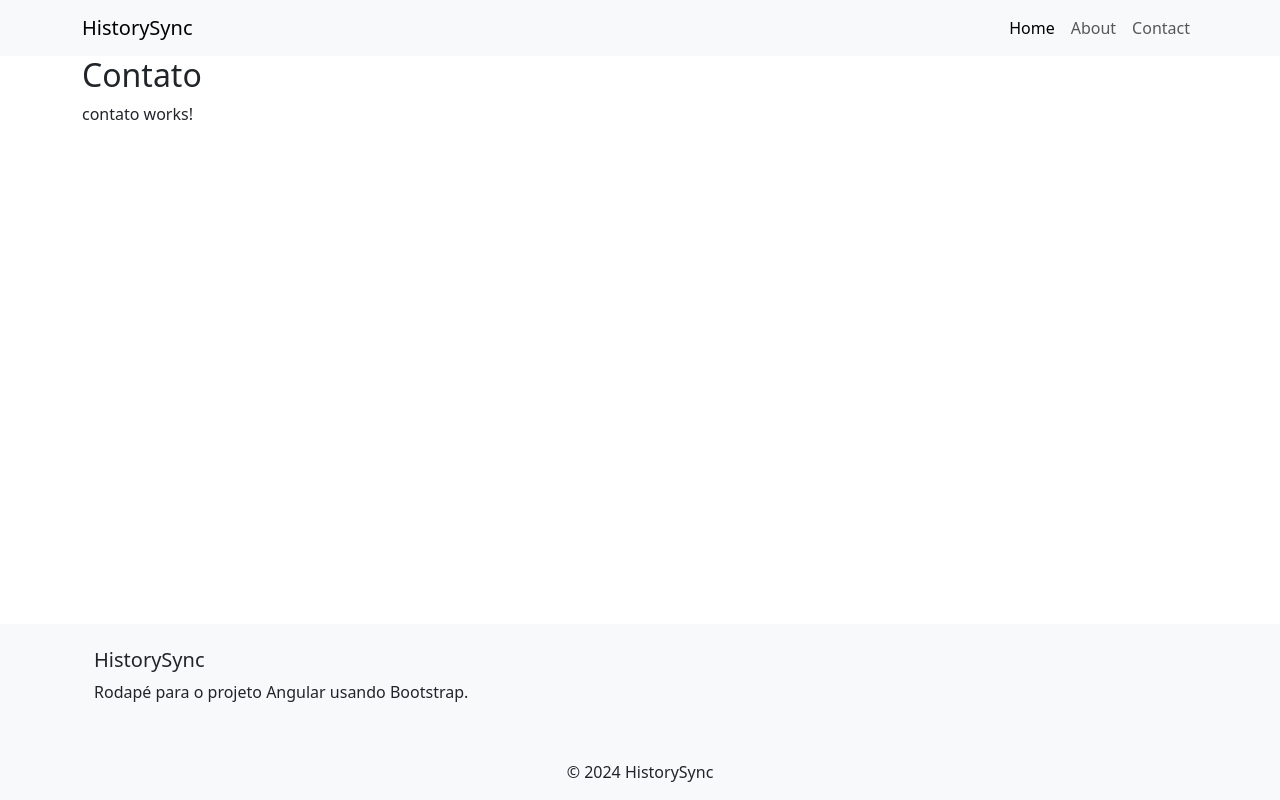
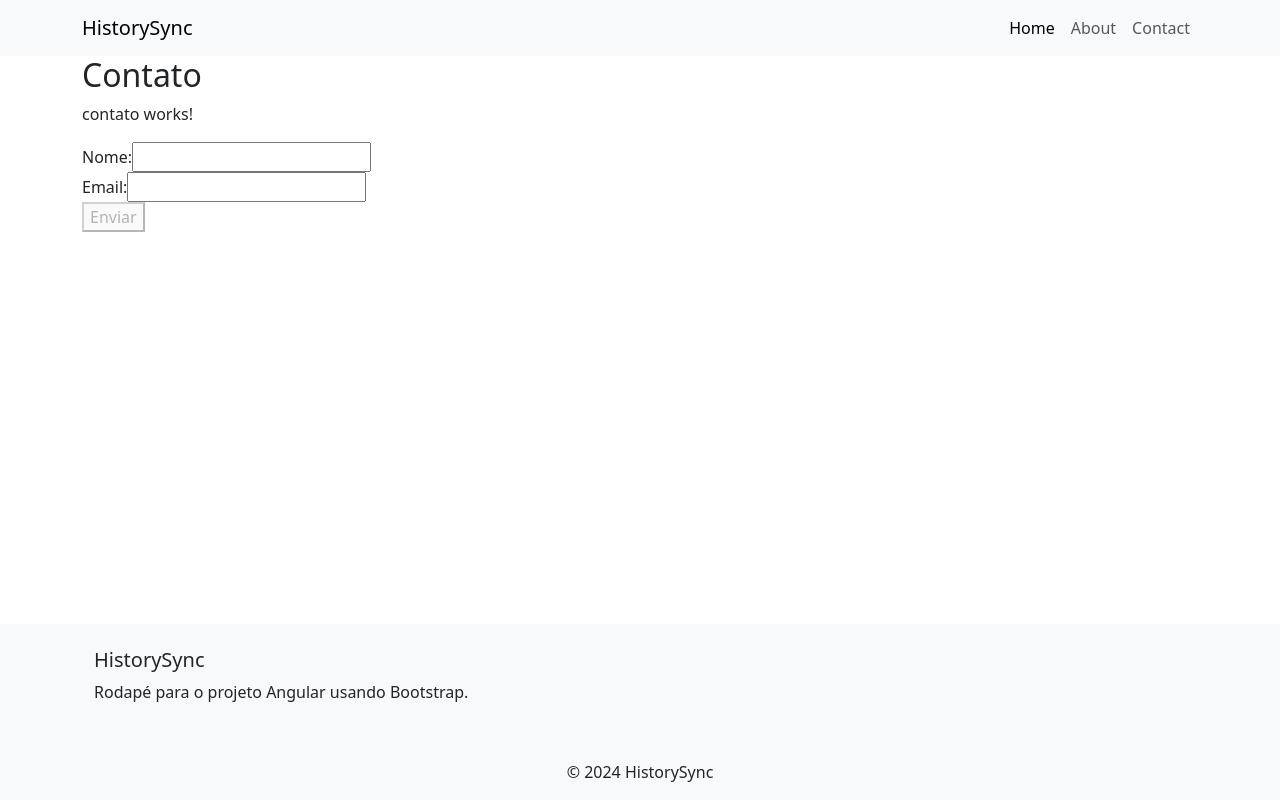
Before and after one commit to Joao-Abner/history-sync, an Angular app in the folder history-sync/: page /contact in a window 1280 px wide. Built offline with nearby package versions, Linux system fonts and the light colour scheme.

Commit message:
feat: implement contact form with validation and local storage functionality

```diff
--- a/history-sync/src/app/contact/contact.component.html
+++ b/history-sync/src/app/contact/contact.component.html
@@ -1,2 +1,25 @@
 <h2>Contato</h2>
 <p>contato works!</p>
+<form (ngSubmit)="onSubmit(contactForm)" #contactForm="ngForm">
+  <div>
+    <label for="name">Nome:</label>
+    <input type="text" id="name" name="name" ngModel required pattern="^[a-zA-ZÀ-ÿ\s]+$">
+    <div *ngIf="contactForm.submitted && contactForm.controls['name']?.errors?.['required']">
+      <p>Nome é obrigatório!</p>
+    </div>
+    <div *ngIf="contactForm.submitted && contactForm.controls['name']?.errors?.['pattern']">
+      <p>Nome deve conter apenas letras!</p>
+    </div>
+  </div>
+  <div>
+    <label for="email">Email:</label>
+    <input type="email" id="email" name="email" ngModel required email>
+    <div *ngIf="contactForm.submitted && contactForm.controls['email']?.errors?.['required']">
+      Email é obrigatório.
+    </div>
+    <div *ngIf="contactForm.submitted && contactForm.controls['email'].errors?.['email']">
+      Email inválido.
+    </div>
+  </div>
+  <button type="submit" [disabled]="contactForm.invalid">Enviar</button>
+</form>
--- a/history-sync/src/app/contact/contact.component.ts
+++ b/history-sync/src/app/contact/contact.component.ts
@@ -1,10 +1,20 @@
 import { Component } from '@angular/core';
+import { NgForm } from '@angular/forms';
 
 @Component({
   selector: 'app-contact',
   templateUrl: './contact.component.html',
-  styleUrl: './contact.component.css'
+  styleUrls: ['./contact.component.css']
 })
 export class ContactComponent {
+  onSubmit(contactForm: NgForm) {
+    const name = contactForm.value.name;
+    const email = contactForm.value.email;
+
+    const contact = { name, email };
+    localStorage.setItem('contact', JSON.stringify(contact));
+    alert('Contato salvo com sucesso!');
+
+  }
 
 }
```
